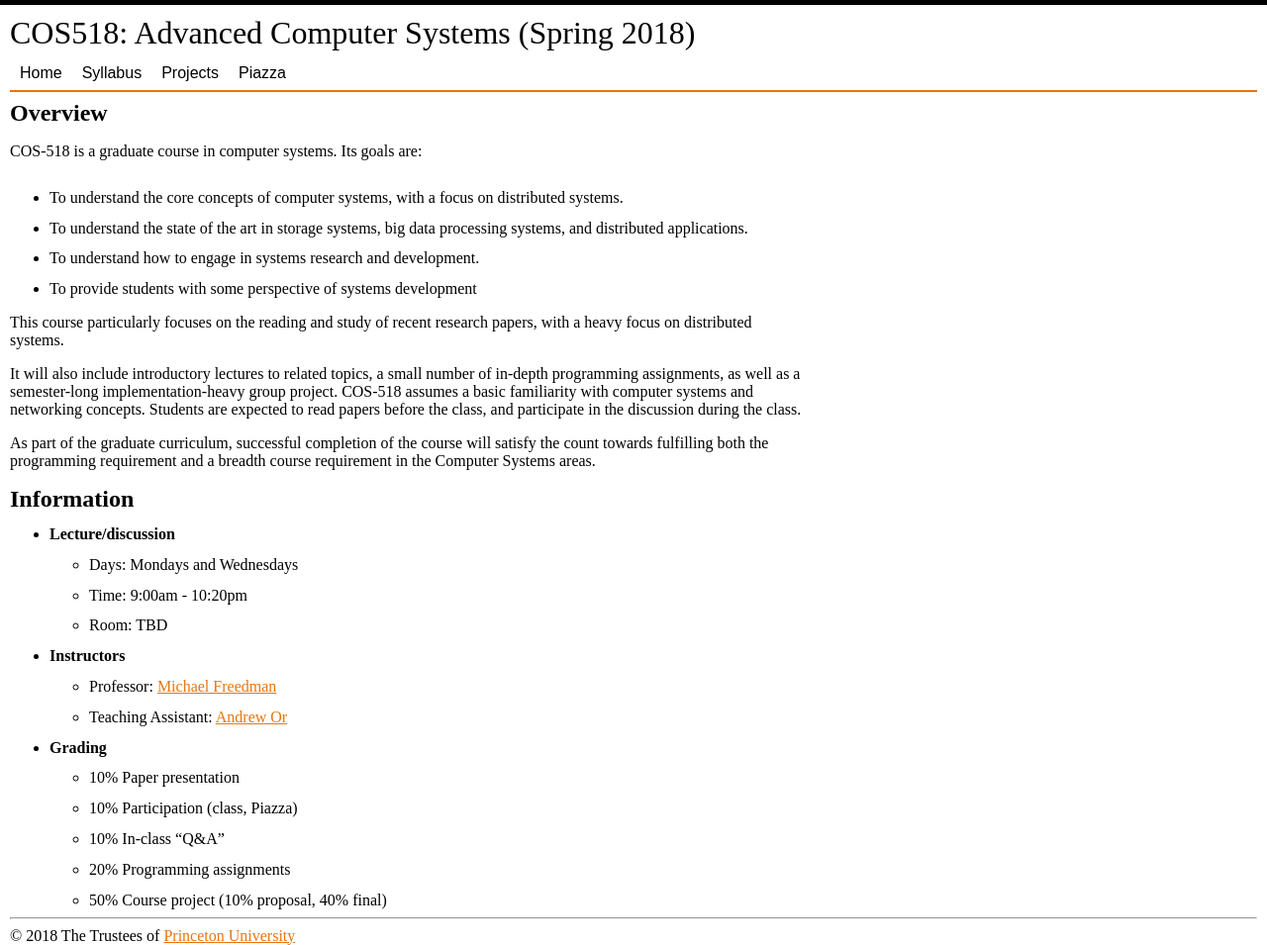
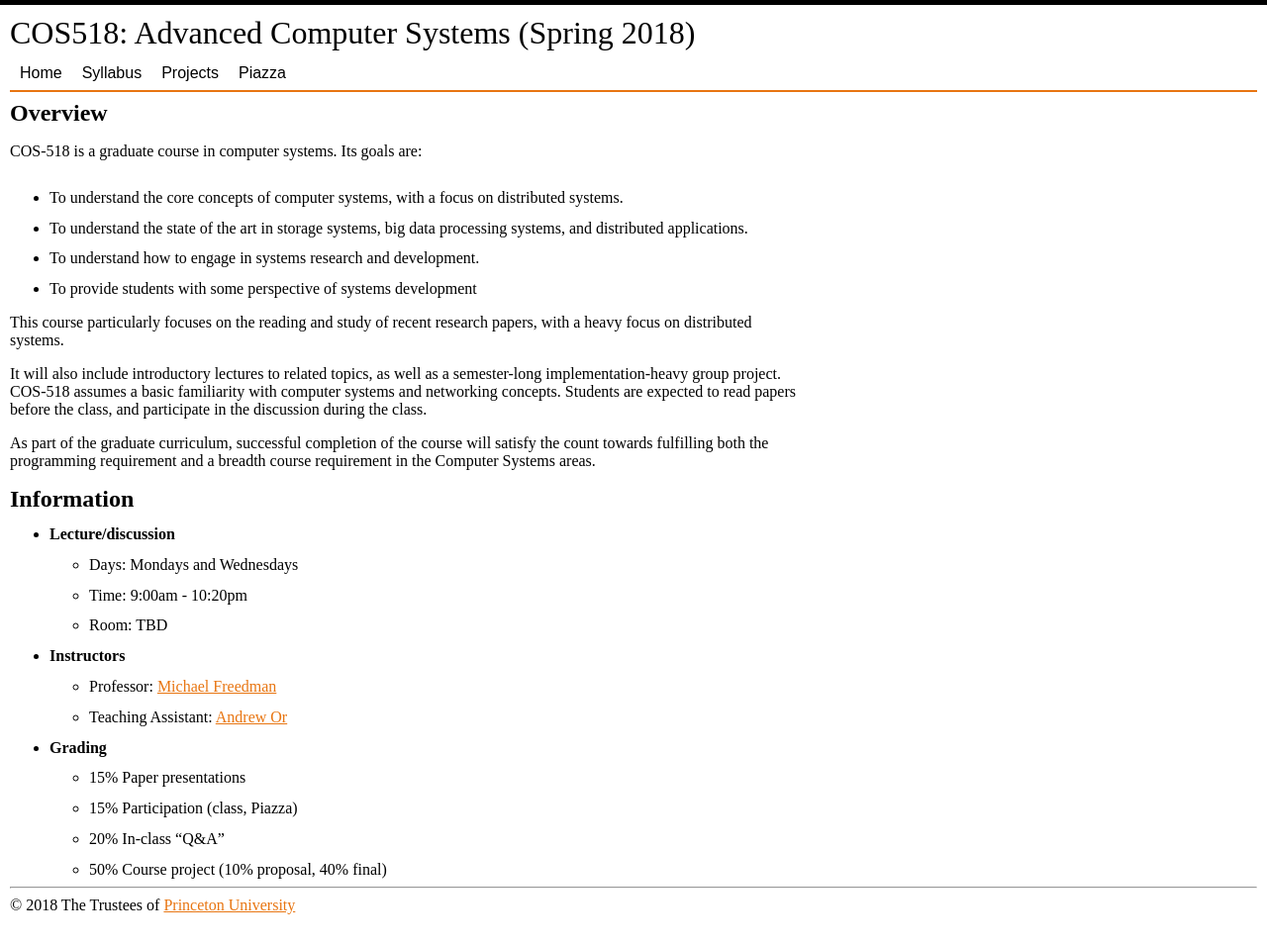
Before and after one commit to COS518/cos518.github.io, a Jekyll site: the page built from index.md, in a window 1280 px wide. Shown: the whole page at 99% size. Built offline with Jekyll 4.4.1, drawn with Linux system fonts in a browser that asks for light colours; our own code applies the rules of GitHub Pages for plain Markdown files; after the commit the page ends 925 px from its top, so only the background shows below that.

Commit message:
Remove programming assignment link

```diff
--- a/index.md
+++ b/index.md
@@ -13,7 +13,7 @@ COS-518 is a graduate course in computer systems. Its goals are:
 
 This course particularly focuses on the reading and study of recent research papers, with a heavy focus on distributed systems.
 
-It will also include introductory lectures to related topics, a small number of in-depth programming assignments, as well as a semester-long implementation-heavy group project.  COS-518 assumes a basic familiarity with computer systems and networking concepts.  Students are expected to read papers before the class, and participate in the discussion during the class.
+It will also include introductory lectures to related topics, as well as a semester-long implementation-heavy group project.  COS-518 assumes a basic familiarity with computer systems and networking concepts.  Students are expected to read papers before the class, and participate in the discussion during the class.
 
 As part of the graduate curriculum, successful completion of the course will satisfy the count towards fulfilling both the programming requirement and a breadth course requirement in the Computer Systems areas.
 
@@ -26,8 +26,7 @@ As part of the graduate curriculum, successful completion of the course will sat
   - Professor: [Michael Freedman](http://www.cs.princeton.edu/~mfreed/)
   - Teaching Assistant: [Andrew Or](http://www.cs.princeton.edu/~andrewor/)
 - **Grading**
-  - 10% Paper presentation
-  - 10% Participation (class, Piazza)
-  - 10% In-class "Q&A"
-  - 20% Programming assignments
+  - 15% Paper presentations
+  - 15% Participation (class, Piazza)
+  - 20% In-class "Q&A"
   - 50% Course project (10% proposal, 40% final)
```
